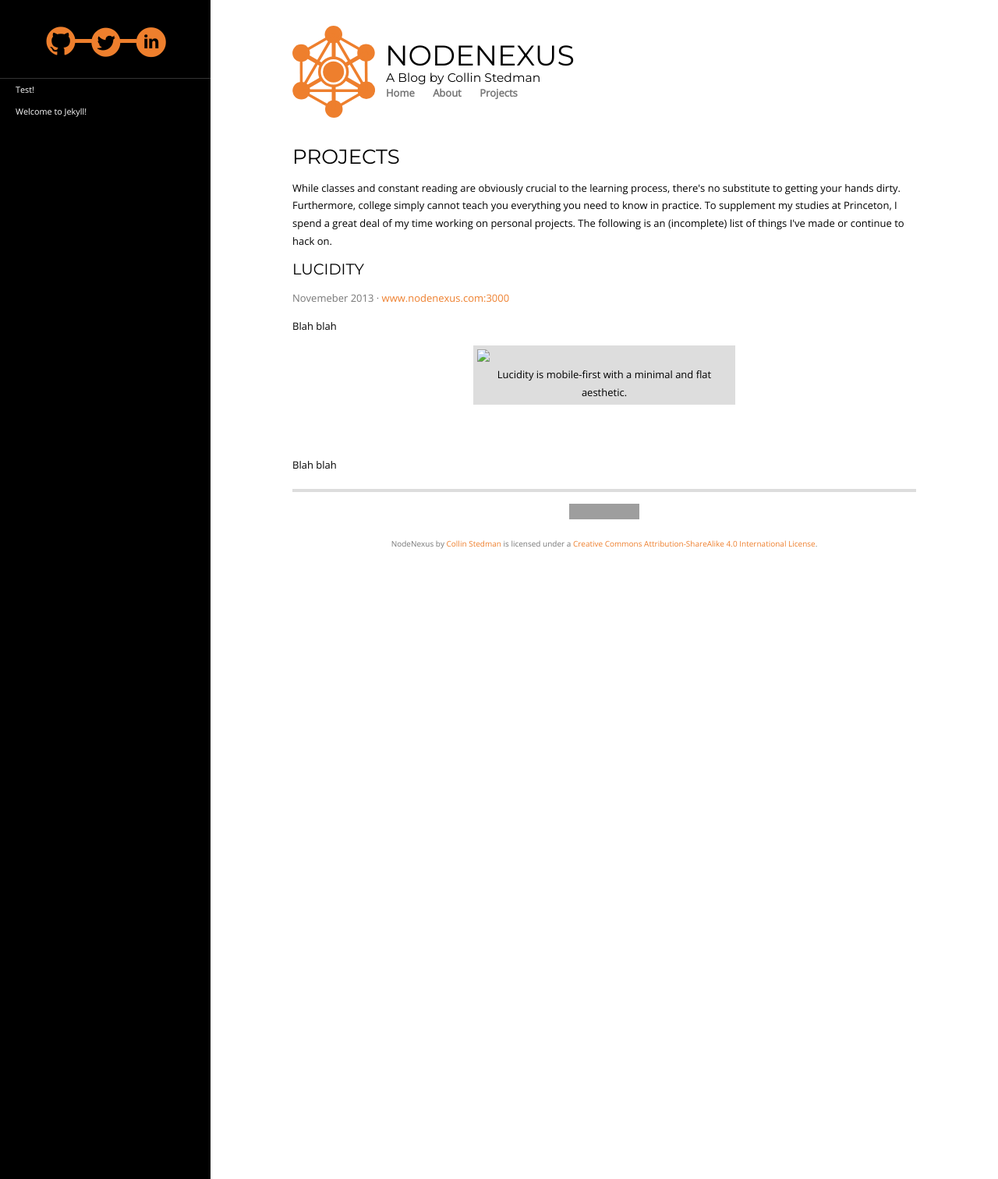
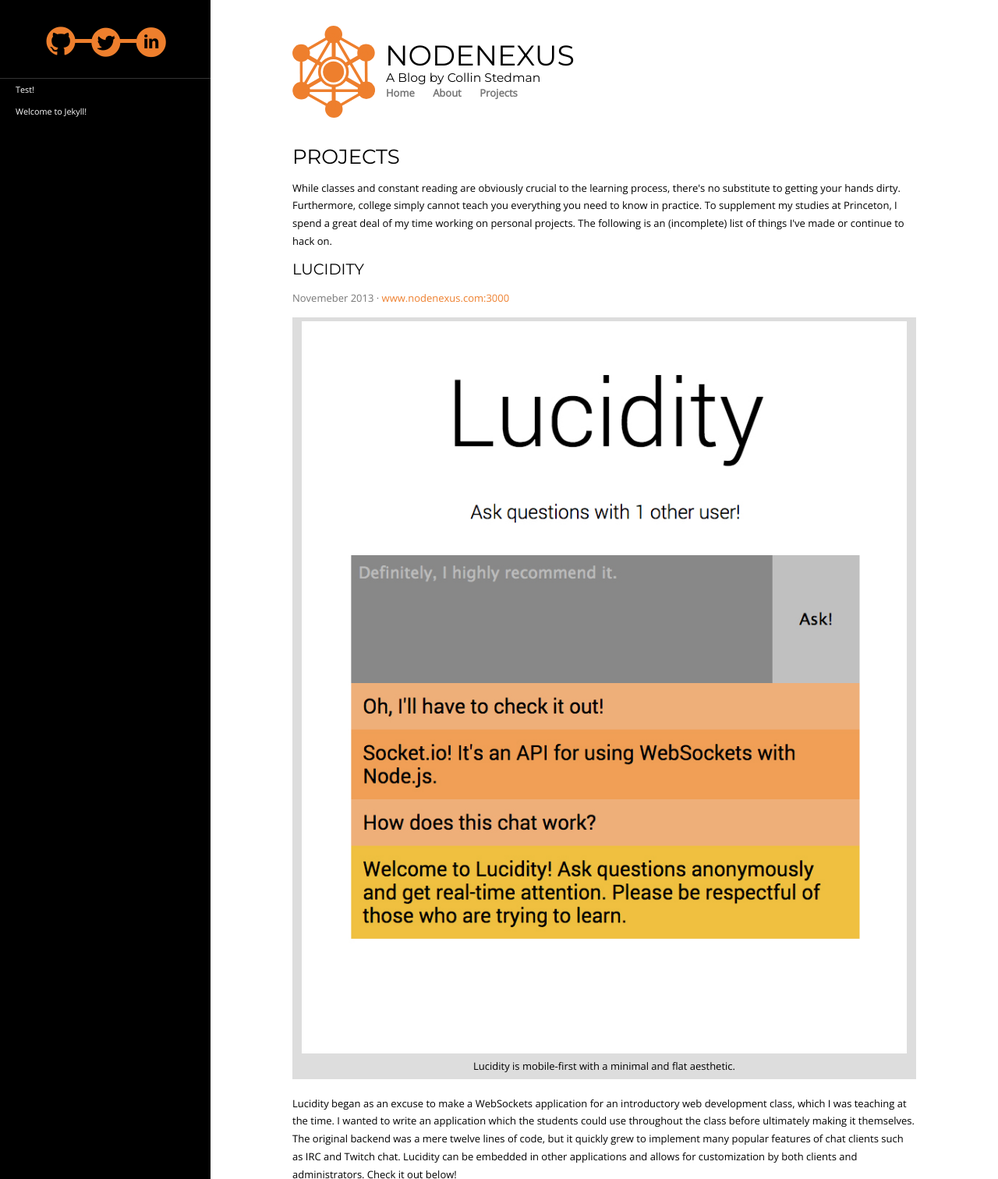
Before and after one commit to kronion/Nodenexus, a Jekyll site: the page built from projects/index.html, in a window 1280 px wide. Shown: the whole page at 78% size. Built offline with Jekyll 4.4.1, drawn with Linux system fonts in a browser that asks for light colours; some web fonts are replaced; Markdown is read by kramdown in place of the engine named in the settings; grey boxes are pictures that could not be loaded.

Commit message:
Extensive work on projects page

```diff
--- a/css/main.css
+++ b/css/main.css
@@ -416,6 +416,17 @@
 }
 
 /*----------------------------------------------------------------------------*/
+/* Iframe for projects                                                        */
+/*----------------------------------------------------------------------------*/
+.load-in {
+
+}
+.load-in > iframe {
+  width: 100%;
+  border: none;
+}
+
+/*----------------------------------------------------------------------------*/
 /* Media queries                                                              */
 /*----------------------------------------------------------------------------*/
 /* Screens larger than tablets */
--- a/projects/index.html
+++ b/projects/index.html
@@ -10,7 +10,6 @@
     The following is an (incomplete) list of things I've made or continue to hack on.
     <h2>Lucidity</h2>
     <p class='meta'>Novemeber 2013 &middot; <a href='www.nodenexus.com:3000'>www.nodenexus.com:3000</a></p>
-    <p>Blah blah</p>
     <div class='figure-wrap'>
       <figure>
         <img src='/assets/img/lucidity.jpg'/>
@@ -19,8 +18,19 @@
         </figcaption>
       </figure>
     </div>
-    <br>
-    <h2></h2>
-    <p>Blah blah</p>
+    <p>
+      Lucidity began as an excuse to make a WebSockets application for an introductory web development class, which I was teaching at the time.
+      I wanted to write an application which the students could use throughout the class before ultimately making it themselves.
+      The original backend was a mere twelve lines of code, but it quickly grew to implement many popular features of chat clients such as IRC and Twitch chat.
+      Lucidity can be embedded in other applications and allows for customization by both clients and administrators.
+      Check it out below!
+    </p>
+    <div class='load-in'>
+      <iframe src='http://nodenexus.com:3000' scrolling='no'></iframe>
+    </div>
   </div>
 </div>
+<script src='/js/iframeResizer.min.js'></script>
+<script>
+iFrameResize({ 'heightCalculationMethod': 'lowestElement' });
+</script>
```
Also changed, not shown: assets/img/lucidity.jpg (added), js/iframeResizer.min.js (added).
